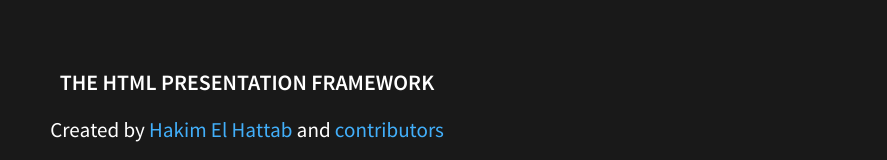
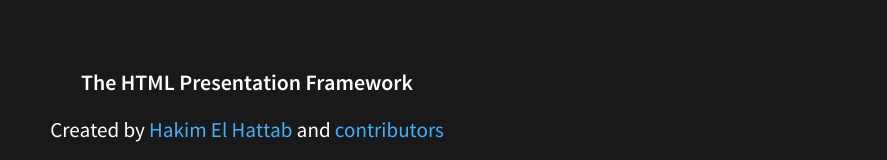
Before and after one commit to kodingwarrior/slides, a website: page demo.html in a window 1280 px wide. Shown: the part 412-572 px from the top of the page, without its empty margins (393-1280 px from the left). Drawn offline with Linux system fonts and the light colour scheme.

Commit message:
Disable $headingTextTransform variable

```diff
--- a/css/theme/source/black.scss
+++ b/css/theme/source/black.scss
@@ -26,7 +26,6 @@
 $headingFont: 'Source Sans Pro', Helvetica, sans-serif;
 $headingTextShadow: none;
 $headingLetterSpacing: normal;
-$headingTextTransform: uppercase;
 $headingFontWeight: 600;
 $linkColor: #42affa;
 $linkColorHover: lighten( $linkColor, 15% );
@@ -44,3 +43,7 @@
 // Theme template ------------------------------
 @import "../template/theme";
 // ---------------------------------------------
+
+// Import utility classes ----------------------
+@import "../template/colors.scss";
+// ---------------------------------------------
--- a/css/theme/template/settings.scss
+++ b/css/theme/template/settings.scss
@@ -18,7 +18,7 @@
 $headingColor: #eee;
 $headingLineHeight: 1.2;
 $headingLetterSpacing: normal;
-$headingTextTransform: uppercase;
+$headingTextTransform: none;
 $headingTextShadow: none;
 $headingFontWeight: normal;
 $heading1TextShadow: $headingTextShadow;
```
Also changed, not shown: dist/theme/black.css, dist/theme/blood.css, dist/theme/solarized.css.
